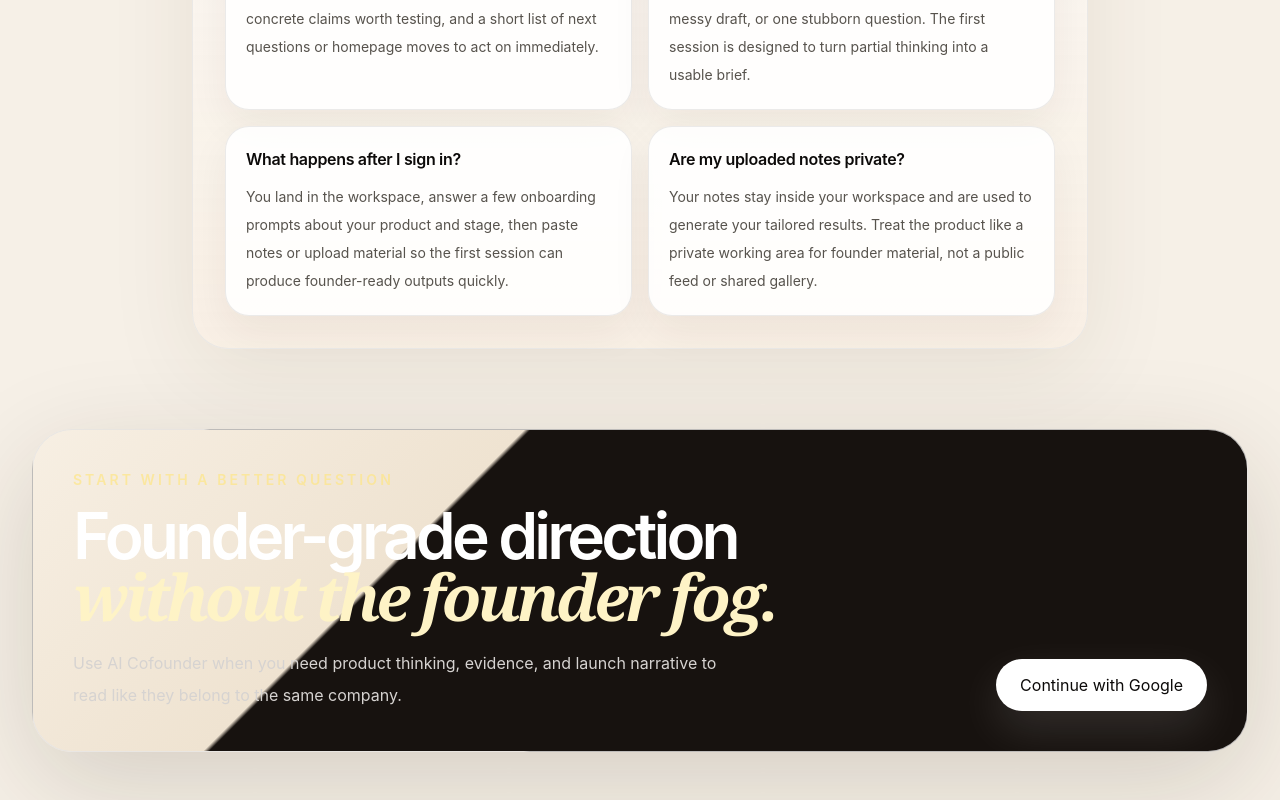
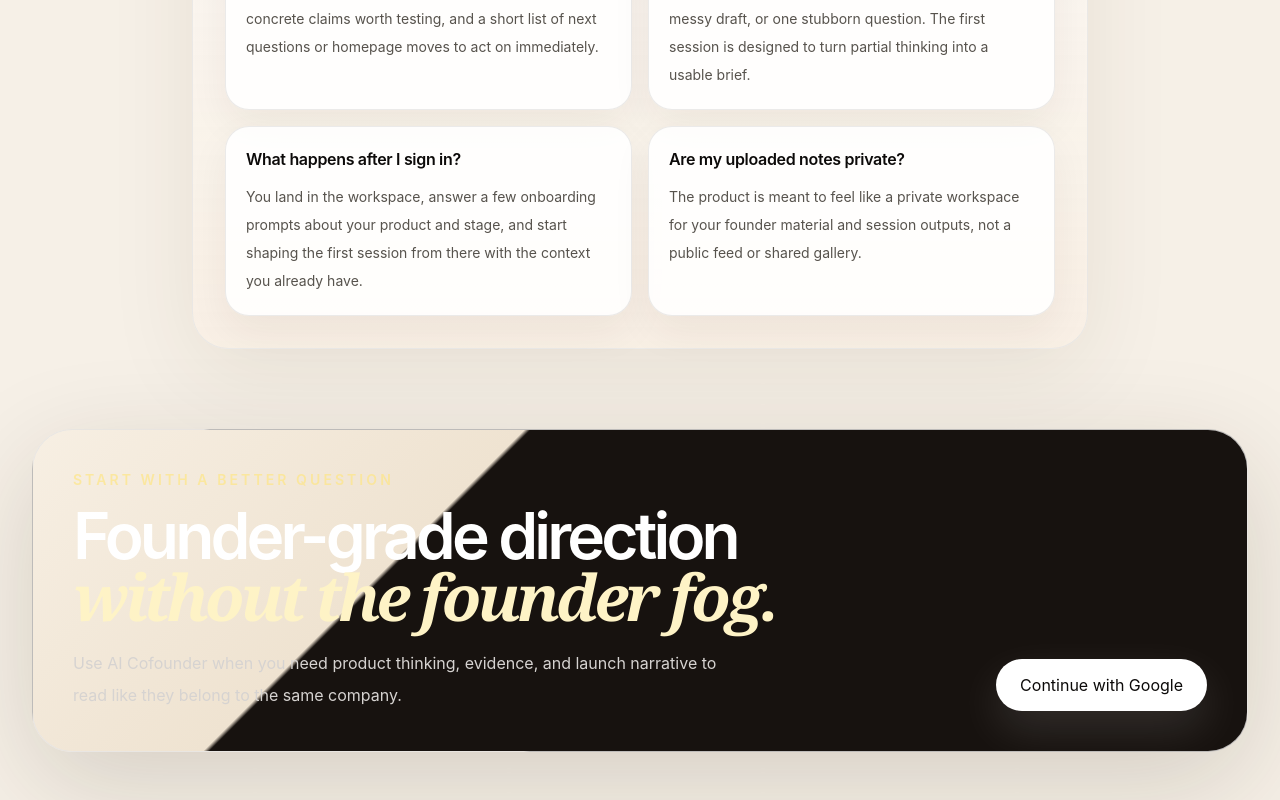
Before and after one commit to jianxux/aicofounder, a Next.js app: page / in a window 1280 px wide. Shown: the part 2911-3711 px from the top of the page. Built offline with nearby package versions, Linux system fonts and the light colour scheme; no server answers.

Commit message:
fix: tighten landing FAQ claims

```diff
--- a/src/app/page.tsx
+++ b/src/app/page.tsx
@@ -75,12 +75,12 @@ const faqItems = [
   {
     question: "What happens after I sign in?",
     answer:
-      "You land in the workspace, answer a few onboarding prompts about your product and stage, then paste notes or upload material so the first session can produce founder-ready outputs quickly.",
+      "You land in the workspace, answer a few onboarding prompts about your product and stage, and start shaping the first session from there with the context you already have.",
   },
   {
     question: "Are my uploaded notes private?",
     answer:
-      "Your notes stay inside your workspace and are used to generate your tailored results. Treat the product like a private working area for founder material, not a public feed or shared gallery.",
+      "The product is meant to feel like a private workspace for your founder material and session outputs, not a public feed or shared gallery.",
   },
 ];
 
```
Also changed, not shown: 1 other file (tests, documents, lock files or other folders).
